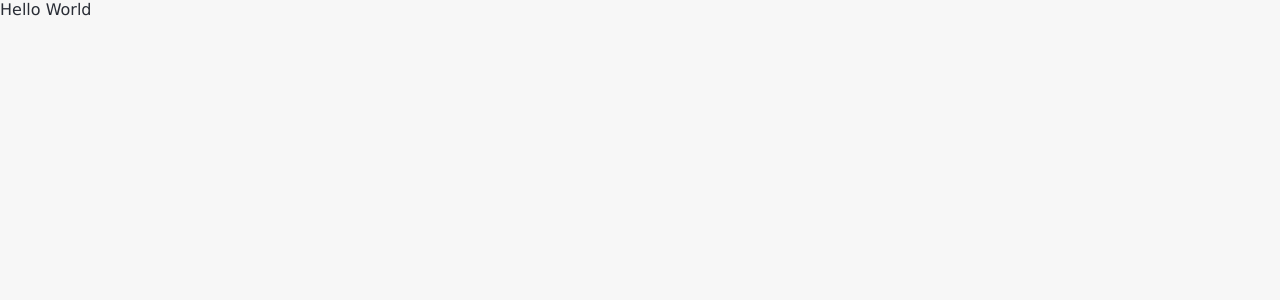
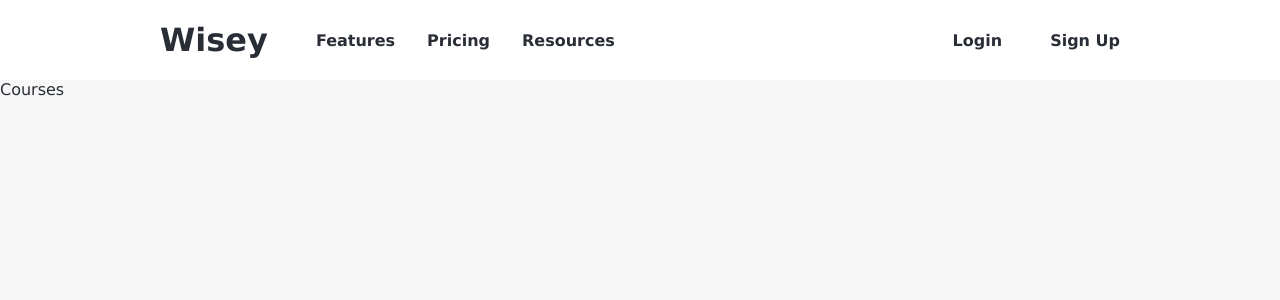
Before and after one commit to Dunkelhaiser/Wisey-Genesis-Front-End-School-Case, a React (Vite) app: page / in a window 1280 px wide. Shown: the top 300 px of the page. Built offline with nearby package versions, Linux system fonts and the light colour scheme.

Commit message:
Added header

```diff
--- a/src/App.tsx
+++ b/src/App.tsx
@@ -1,7 +1,24 @@
+import { createBrowserRouter, RouterProvider } from "react-router-dom";
+import Header from "./components/Header/Header";
+import Courses from "./pages/Courses";
 import "./scss/styles.scss";
 
+const router = createBrowserRouter([
+    {
+        path: "/",
+        element: <Courses />,
+    },
+]);
+
 function App() {
-    return <div className="app">Hello World</div>;
+    return (
+        <>
+            <Header />
+            <main>
+                <RouterProvider router={router} />
+            </main>
+        </>
+    );
 }
 
 export default App;
--- /dev/null
+++ b/src/components/Hamburger/Hamburger.module.scss
@@ -0,0 +1,42 @@
+.lines {
+    display: flex;
+    flex-direction: column;
+    justify-content: space-between;
+
+    width: 32px;
+    height: 26px;
+}
+
+.line {
+    height: 4px;
+    background-color: var(--text);
+    border-radius: 10px;
+}
+
+.line:nth-child(1) {
+    transform-origin: 0% 0%;
+    transition: transform 0.4s ease-in-out;
+}
+
+.line:nth-child(2) {
+    transition: transform 0.2s ease-in-out;
+}
+
+.line:nth-child(3) {
+    transform-origin: 0% 100%;
+    transition: transform 0.4s ease-in-out;
+}
+
+.lines[aria-expanded="true"] {
+    .line:nth-child(1) {
+        transform: rotate(45deg);
+    }
+
+    .line:nth-child(2) {
+        transform: scaleY(0);
+    }
+
+    .line:nth-child(3) {
+        transform: rotate(-45deg);
+    }
+}
--- /dev/null
+++ b/src/components/Hamburger/Hamburger.tsx
@@ -0,0 +1,19 @@
+import HamburgerStyles from "./Hamburger.module.scss";
+
+interface Props {
+    expanded: boolean;
+    className?: string;
+    onClick: () => void;
+}
+
+const Hamburger: React.FC<Props> = ({ expanded, className, onClick }) => {
+    return (
+        <div className={`${HamburgerStyles.lines} ${className}`} aria-expanded={expanded} role="button" tabIndex={0} onClick={onClick}>
+            <span className={HamburgerStyles.line} />
+            <span className={HamburgerStyles.line} />
+            <span className={HamburgerStyles.line} />
+        </div>
+    );
+};
+
+export default Hamburger;
--- /dev/null
+++ b/src/components/Header/Header.module.scss
@@ -0,0 +1,98 @@
+@use "../../scss/abstract/screen-queries.scss" as *;
+@use "../../scss/abstract/mixins.scss" as *;
+
+header {
+    @include flex($direction: row, $align: center, $gap: 3rem);
+    @include max-width;
+
+    position: relative;
+    z-index: 9999;
+
+    padding: 1.5rem 10rem;
+
+    background-color: var(--foreground);
+    box-shadow: 0 0.7rem 2.9rem 0 var(--shadow);
+
+    .content {
+        @include flex($direction: row, $align: center, $justify: space-between);
+
+        width: 100%;
+    }
+
+    .hamburger {
+        display: none;
+    }
+
+    .logo {
+        font-size: 2rem;
+        line-height: 1em;
+
+        &:hover,
+        &:focus-visible,
+        &:active {
+            color: inherit;
+        }
+    }
+
+    a {
+        font-weight: 700;
+    }
+
+    section {
+        @include flex($direction: row, $align: center, $gap: 3rem);
+    }
+
+    ul {
+        @include flex($direction: row, $gap: 2rem);
+
+        list-style: none;
+    }
+
+    /* stylelint-disable-next-line order/order */
+    @include respond-tablet-landscape {
+        padding: 1.5rem 5rem;
+    }
+    @include respond-tablet {
+        padding: 1.5rem 2rem;
+    }
+    @include respond-phone {
+        justify-content: space-between;
+
+        .hamburger {
+            display: flex;
+        }
+
+        .content {
+            position: absolute;
+            top: -1px;
+            right: 2rem;
+            left: 2rem;
+            transform: translateY(-100%);
+
+            flex-direction: column;
+            gap: 2rem;
+
+            width: auto;
+            padding: 2rem;
+
+            opacity: 0;
+            background-color: var(--foreground);
+            border-radius: 0.5em;
+            box-shadow: 0 0.7rem 2.9rem 0 var(--shadow);
+
+            transition: transform 0.3s ease-out, opacity 0.3s ease-out;
+
+            section,
+            ul {
+                @include flex($align: center, $gap: 1.5rem);
+            }
+
+            &.opened {
+                top: 123px;
+                transform: translateY(0);
+                visibility: visible;
+                opacity: 1;
+            }
+        }
+    }
+}
--- /dev/null
+++ b/src/components/Header/Header.tsx
@@ -0,0 +1,43 @@
+/* eslint-disable jsx-a11y/anchor-is-valid */
+import { useState } from "react";
+import Hamburger from "../Hamburger/Hamburger";
+import HeaderStyles from "./Header.module.scss";
+
+const Header: React.FC = () => {
+    const [expanded, setExpanded] = useState(false);
+
+    const openMenu = () => {
+        setExpanded((prev) => !prev);
+    };
+
+    return (
+        <header className={HeaderStyles.header}>
+            <a href="#" className={HeaderStyles.logo}>
+                Wisey
+            </a>
+            <section className={`${HeaderStyles.content} ${expanded ? HeaderStyles.opened : ""}`}>
+                <nav>
+                    <ul>
+                        <li>
+                            <a href="#">Features</a>
+                        </li>
+                        <li>
+                            <a href="#">Pricing</a>
+                        </li>
+                        <li>
+                            <a href="#">Resources</a>
+                        </li>
+                    </ul>
+                </nav>
+                <section id={HeaderStyles.auth}>
+                    <a href="#">Login</a>
+                    <a href="#" className="link_btn">
+                        Sign Up
+                    </a>
+                </section>
+            </section>
+            <Hamburger className={HeaderStyles.hamburger} expanded={expanded} onClick={openMenu} />
+        </header>
+    );
+};
+export default Header;
--- /dev/null
+++ b/src/pages/Courses.tsx
@@ -0,0 +1,4 @@
+const Courses = () => {
+    return <div>Courses</div>;
+};
+export default Courses;
--- a/src/scss/abstract/_colors.scss
+++ b/src/scss/abstract/_colors.scss
@@ -1,13 +1,8 @@
 :root {
     --background: #f7f7f7;
-    --foreground: #f9f9f9;
+    --foreground: #ffffff;
     --text: #292d36;
+    --text-hover: #464d5d;
+    --text-active: #252931;
     --light-shadow: rgba(149 157 165 / 5%);
 }
-
-html[data-theme="dark"] {
-    --background: #22252d;
-    --foreground: #292d36;
-    --text: #f9f9f9;
-    --dark-shadow: rgba(32 37 41 / 20%);
-}
--- a/src/scss/abstract/_mixins.scss
+++ b/src/scss/abstract/_mixins.scss
@@ -5,3 +5,37 @@
     align-items: $align;
     justify-content: $justify;
 }
+
+@mixin max-width() {
+    max-width: 120rem;
+    margin: 0 auto;
+    padding: 2.5rem 10rem;
+
+    &::before {
+        content: "";
+
+        position: absolute;
+        z-index: -1;
+        top: 0;
+        left: 0;
+
+        width: 100vw;
+        height: 100%;
+
+        background: inherit;
+    }
+
+    &::after {
+        content: "";
+
+        position: absolute;
+        z-index: -1;
+        top: 0;
+        right: 0;
+
+        width: 100vw;
+        height: 100%;
+
+        background: inherit;
+    }
+}
--- a/src/scss/base/_reset.scss
+++ b/src/scss/base/_reset.scss
@@ -39,6 +39,21 @@ h6 {
     overflow-wrap: break-word;
 }
 
+a {
+    color: var(--text);
+    text-decoration: none;
+    transition: var(--hover);
+
+    &:hover,
+    &:focus-visible {
+        color: var(--text-hover);
+    }
+
+    &:active {
+        color: var(--text-active);
+    }
+}
+
 input:-webkit-autofill,
 input:-webkit-autofill:hover,
 input:-webkit-autofill:focus,
```
